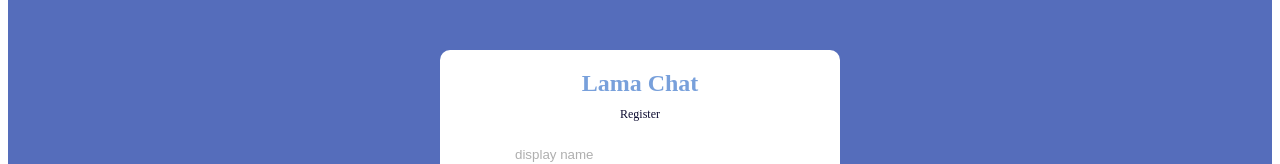
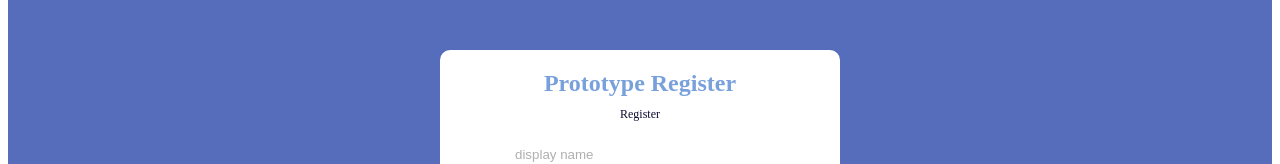
Before and after one commit to icp049/reusable_chatApp, a React (Create React App) app: page /register in a window 1280 px wide. Shown: the part 151-315 px from the top of the page. Built offline with nearby package versions, Linux system fonts and the light colour scheme; no server answers.

Commit message:
prototype register

```diff
--- a/src/pages/Register.jsx
+++ b/src/pages/Register.jsx
@@ -62,7 +62,7 @@
   return (
     <div className="formContainer">
       <div className="formWrapper">
-        <span className="logo">Lama Chat</span>
+        <span className="logo">Prototype Register</span>
         <span className="title">Register</span>
         <form onSubmit={handleSubmit}>
           <input required type="text" placeholder="display name" />
```
